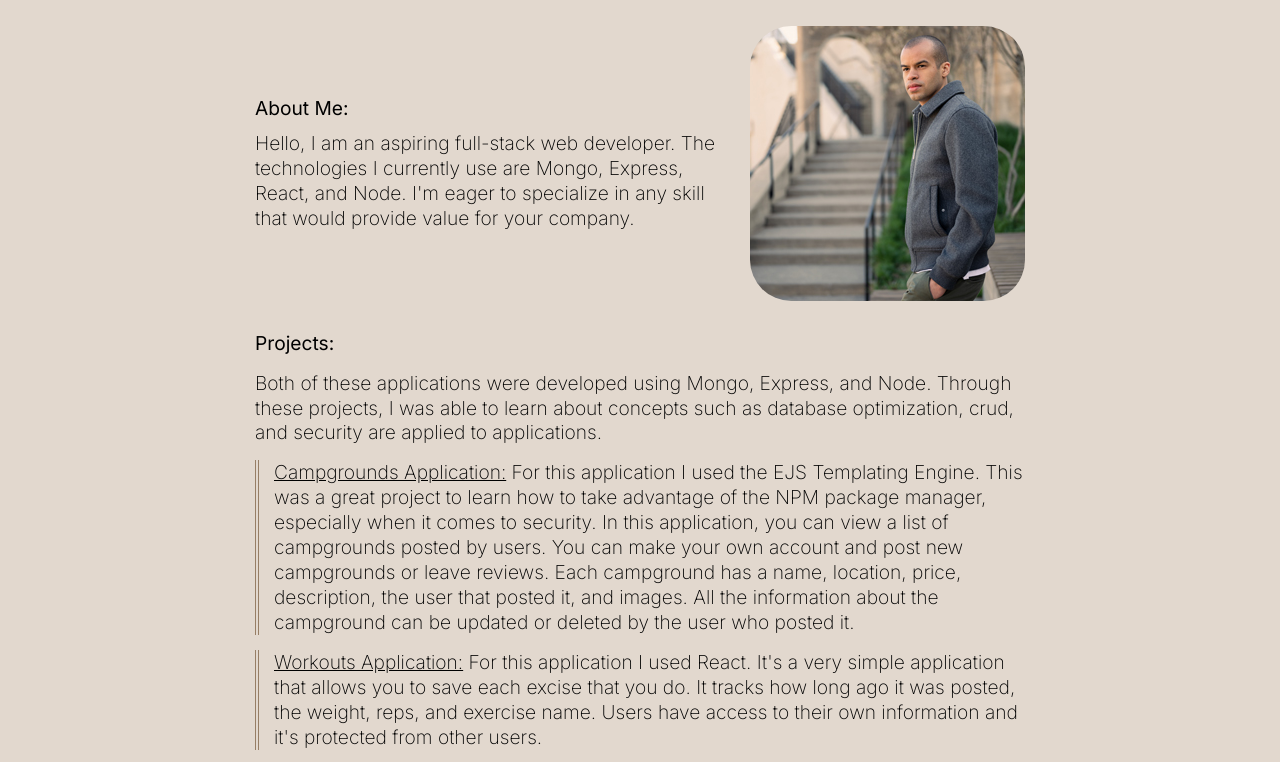
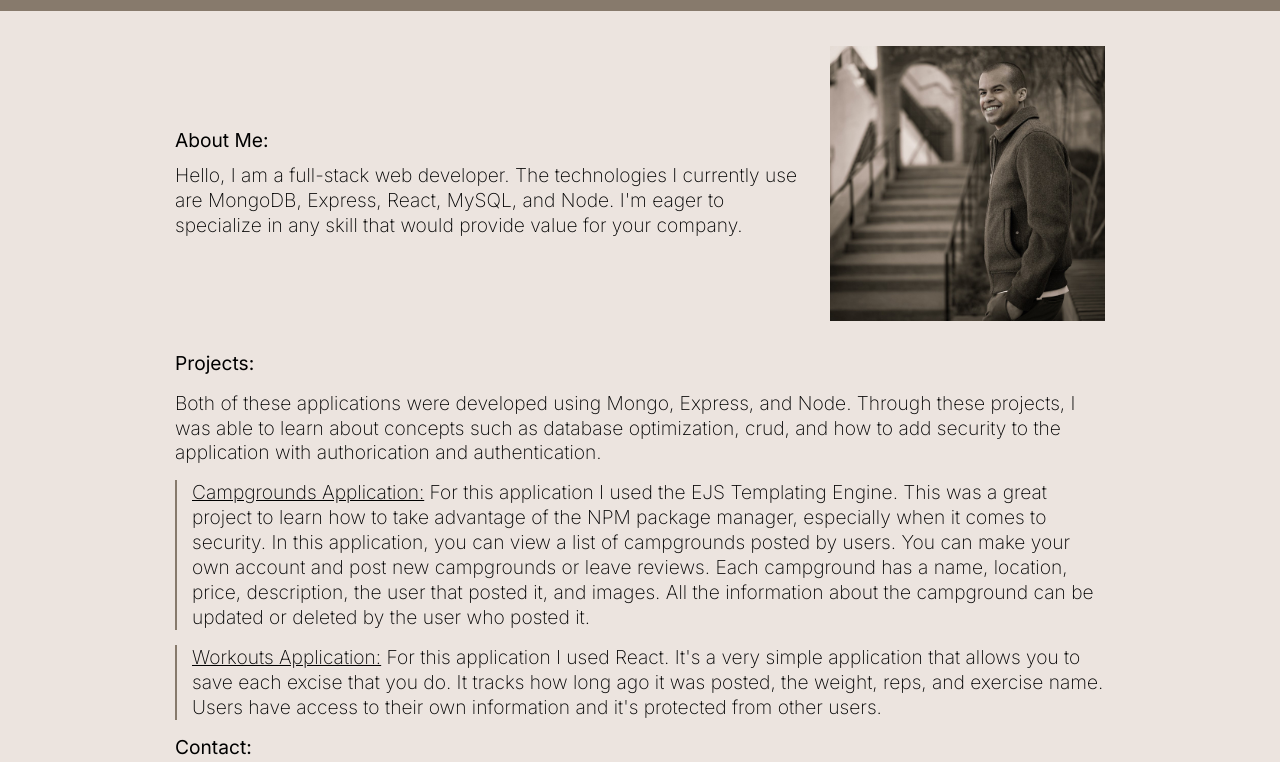
Before and after one commit to jeancarlospena/portfolio, a plain HTML site: page index.html in a window 1280 px wide. Shown: the part 86-848 px from the top of the page. Drawn offline with Linux system fonts and the light colour scheme.

Commit message:
improved style

```diff
--- a/index.html
+++ b/index.html
@@ -17,37 +17,39 @@
     <div class="heading">
       <h2>CARLOS <a>DEVS</a></h2>
     </div>
+    <div class="container">
       <div class="web-body web-body-intro">
         <div class="web-body-padd">
           <h2>About Me:</h2>
           <p class="vertical-align">
-          Hello, I am an aspiring full-stack web developer. The technologies I
-          currently use are Mongo, Express, React, and Node. I'm eager to
+            Hello, I am a full-stack web developer. The technologies I currently
+            use are MongoDB, Express, React, MySQL, and Node. I'm eager to
             specialize in any skill that would provide value for your company.
           </p>
         </div>
 
-      <img src="standing-arch275px.jpg" alt="" />
+        <img src="720portrait.jpg" alt="" />
       </div>
       <div class="web-body">
         <h2>Projects:</h2>
         <p>
           Both of these applications were developed using Mongo, Express, and
-        Node. Through these projects, I was able to learn about concepts such as
-        database optimization, crud, and security are applied to applications.
+          Node. Through these projects, I was able to learn about concepts such
+          as database optimization, crud, and how to add security to the
+          application with authorication and authentication.
         </p>
         <p class="project">
           <a target="_blank" href="https://polar-earth-67403.herokuapp.com/"
             >Campgrounds Application:</a
           >
-        For this application I used the EJS Templating Engine. This was a great
-        project to learn how to take advantage of the NPM package manager,
-        especially when it comes to security. In this application, you can view
-        a list of campgrounds posted by users. You can make your own account and
-        post new campgrounds or leave reviews. Each campground has a name,
-        location, price, description, the user that posted it, and images. All
-        the information about the campground can be updated or deleted by the
-        user who posted it.
+          For this application I used the EJS Templating Engine. This was a
+          great project to learn how to take advantage of the NPM package
+          manager, especially when it comes to security. In this application,
+          you can view a list of campgrounds posted by users. You can make your
+          own account and post new campgrounds or leave reviews. Each campground
+          has a name, location, price, description, the user that posted it, and
+          images. All the information about the campground can be updated or
+          deleted by the user who posted it.
         </p>
         <p class="project">
           <a target="_blank" href="https://cerulean-parfait-461338.netlify.app/"
@@ -61,8 +63,9 @@
       </div>
       <div class="web-body contact">
         <h2>Contact:</h2>
-      <p>PHONE: 973-460-9985</p>
+        <p>PHONE (TEXT OR EMAIL BEFORE CALL THANKS): 973-460-9985</p>
         <p>EMAIL: JCPACC6@OUTLOOK.COM</p>
+      </div>
     </div>
   </body>
 </html>
--- a/style.css
+++ b/style.css
@@ -53,14 +53,17 @@ table {
 img{
   height: 275px;
   width: 275px;
-  border-radius: 15%;
   margin: 0 0 0 5px;
   /* border: 2px solid #7e726f; */
 }
 body{
-  background-color: #e2d8ce;
+  background-color: #ece4df;
   font-family: 'Inter', sans-serif;
-  max-width: 1000px;
+  /* max-width: 1000px; */
+
+}
+.container{
+  max-width: 1200px;
   margin: 0 auto;
 }
 .heading{
@@ -69,13 +72,15 @@ body{
   text-align: center;
   /* border-bottom: 1px solid black; */
   padding: 30px 0 25px;
+  margin-bottom: 20px;
+  background-color: #877a6c;
 }
 a, p{
   font-weight: 200;
   color: rgb(0, 0, 0);
 }
 p.project{
-  border-left: 4px double #977e65;
+  border-left: 2px solid #877a6c;
   padding-left: 15px;
   box-shadow: 4px;
 }
@@ -116,6 +121,7 @@ p.project{
     text-align: center;
     /* border-bottom: 1px solid black; */
     padding: 20px 0 15px;
+    margin-bottom: 0;
   }
   .web-body{
     flex-direction: column;
```
Also changed, not shown: 720portrait.jpg (added), standing-arch275px.jpg (deleted). Lines whose indentation alone changed are shown as unchanged.
